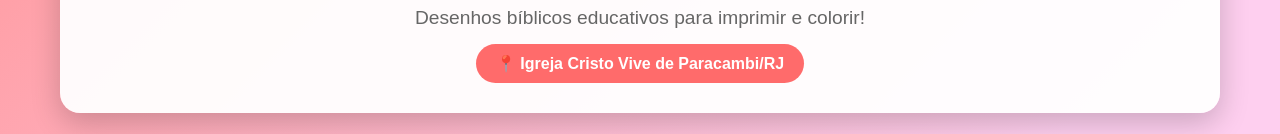
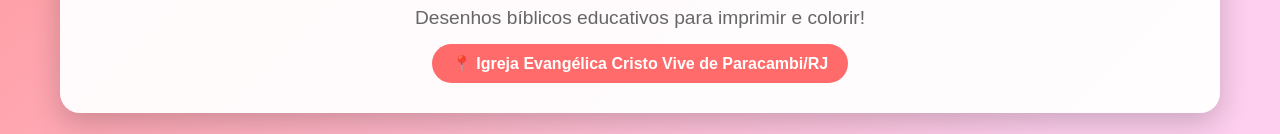
Before and after one commit to Izolani/pequenos-discipulos-site, a plain HTML site: page pages/atividades.html in a window 1280 px wide. Shown: the part 163-297 px from the top of the page. Drawn offline with Linux system fonts and the light colour scheme.

Commit message:
Update atividades.html

```diff
--- a/pages/atividades.html
+++ b/pages/atividades.html
@@ -3,7 +3,7 @@
 <head>
     <meta charset="UTF-8">
     <meta name="viewport" content="width=device-width, initial-scale=1.0">
-    <title>🎨 Atividades para Colorir - Igreja Cristo Vive</title>
+    <title>🎨 Atividades para Colorir - Igreja Evangélica Cristo Vive de Paracambi</title>
     <style>
         * {
             margin: 0;
@@ -286,7 +286,7 @@
             </a>
             <h1>🎨 Atividades para Colorir</h1>
             <p>Desenhos bíblicos educativos para imprimir e colorir!</p>
-            <div class="localizacao">📍 Igreja Cristo Vive de Paracambi/RJ</div>
+            <div class="localizacao">📍 Igreja Evangélica Cristo Vive de Paracambi/RJ</div>
         </header>
 
         <!-- Personagens Bíblicos -->
@@ -433,4 +433,5 @@
         window.addEventListener('load', verificarImagens);
     </script>
 </body>
+
 </html>
```
